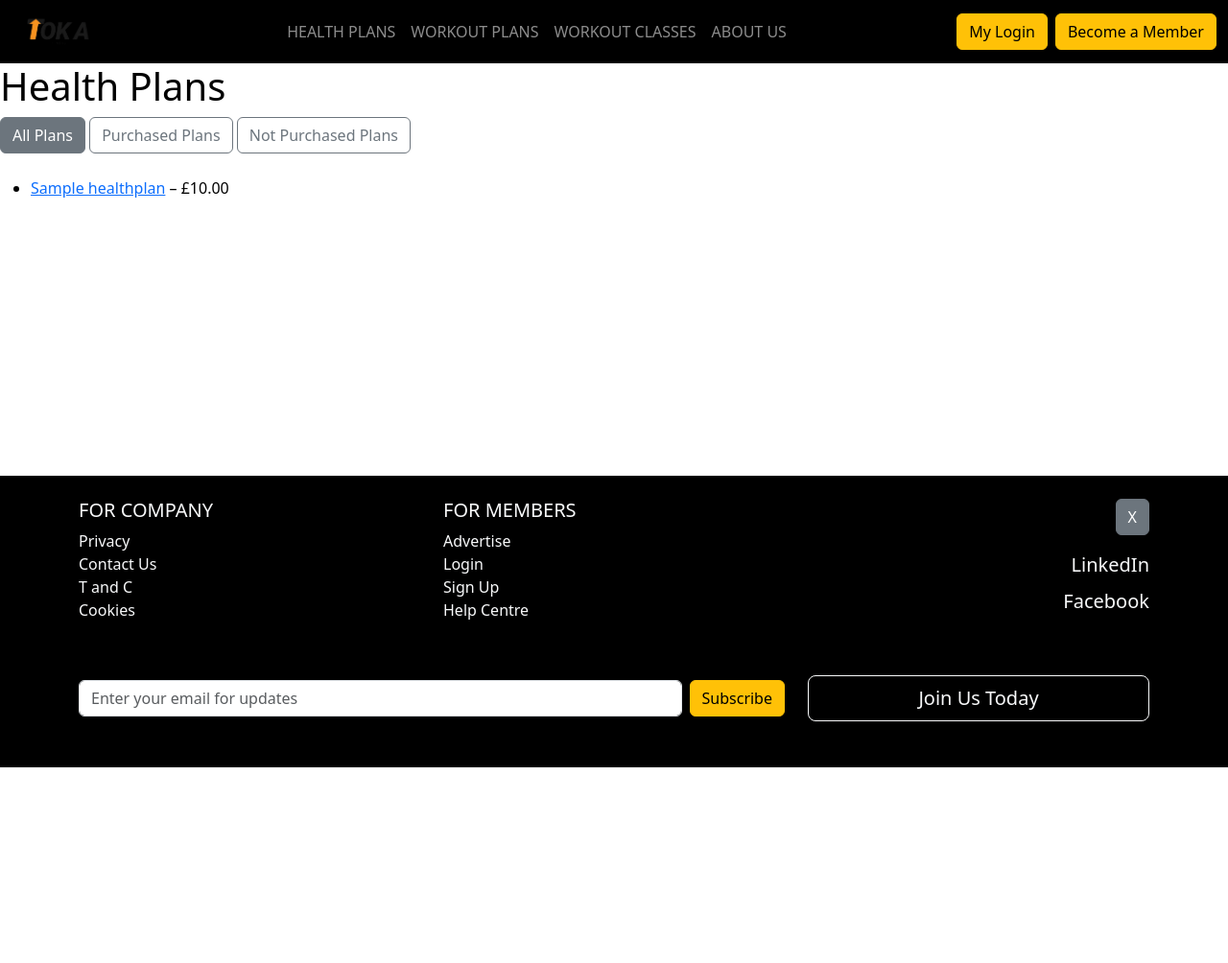
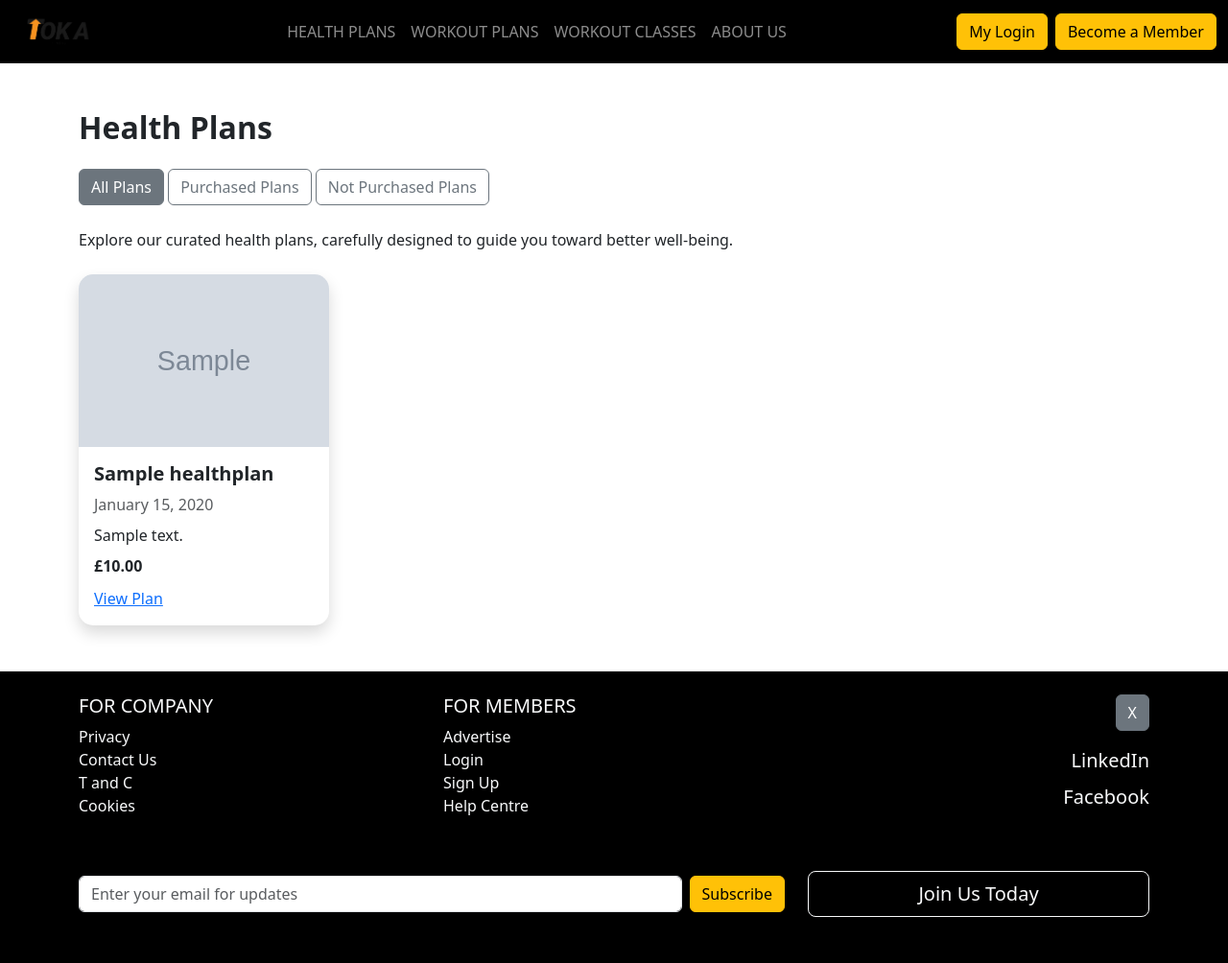
Before and after one commit to b0ssbota/toka3, a Django app: page /health-plans/ in a window 1280 px wide. Shown: the whole page at 96% size. Before the commit the page ends 800 px from the top, so only its background shows below. Run offline with Django 5.2, Linux system fonts and the light colour scheme; tables that the repository leaves empty hold one stand-in row (values such as "Sample post"); grey boxes marked "Sample" are stand-in pictures; some libraries are stand-ins or nearby versions.

Commit message:
health plan list

```diff
--- a/toka/templates/healthplan_list.html
+++ b/toka/templates/healthplan_list.html
@@ -2,7 +2,12 @@
 {% load static %}
 
 {% block content %}
-  <h1>Health Plans</h1>
+<section id="health-plan" class="py-5 bg-white text-dark">
+  <div class="container">
+    <!-- Section Heading -->
+    <div class="d-flex justify-content-between align-items-center mb-3">
+      <h2 class="fw-bold">Health Plans</h2>
+    </div>
 
     <!-- Filter Options -->
     <div class="mb-4">
@@ -17,13 +22,45 @@
       </a>
     </div>
 
-  <ul>
+    <!-- Short Description -->
+    <p class="mb-4">
+      Explore our curated health plans, carefully designed to guide you toward better well-being.
+    </p>
+
+    <!-- Grid Container with 4 Columns -->
+    <div class="row row-cols-1 row-cols-md-4 g-4">
       {% for plan in plans %}
-      <li>
-        <a href="{% url 'healthplan_detail' plan.id %}">{{ plan.title }}</a> – £{{ plan.price }}
-      </li>
+      <div class="col">
+        <div class="card h-100 border-0 shadow" style="border-radius: 15px; overflow: hidden;">
+          {% if plan.image %}
+            <img
+              src="{{ plan.image.url }}"
+              class="card-img-top"
+              alt="{{ plan.title }}"
+              style="height: 180px; object-fit: cover;"
+            >
+          {% else %}
+            <img
+              src="{% static 'imgs/default_plan.jpg' %}"
+              class="card-img-top"
+              alt="{{ plan.title }}"
+              style="height: 180px; object-fit: cover;"
+            >
+          {% endif %}
+          <div class="card-body">
+            <h5 class="card-title fw-bold">{{ plan.title }}</h5>
+            <!-- Adjust the date field if your HealthPlan model has a different name -->
+            <p class="text-muted mb-2">{{ plan.created_at|date:"F j, Y" }}</p>
+            <p class="card-text mb-2">{{ plan.description|truncatewords:15 }}</p>
+            <p class="fw-bold mb-0">£{{ plan.price }}</p>
+            <a href="{% url 'healthplan_detail' plan.id %}" class="btn-cta" style="margin-top: 10px; display: inline-block;">View Plan</a>
+          </div>
+        </div>
+      </div>
       {% empty %}
-      <li>No health plans available under this filter.</li>
+      <p class="text-center" style="grid-column: 1 / -1;">No health plans available at the moment.</p>
       {% endfor %}
-  </ul>
-{% endblock %}
+    </div>
+  </div>
+</section>
+{% endblock content %}
```
Lines whose indentation alone changed are shown as unchanged.
